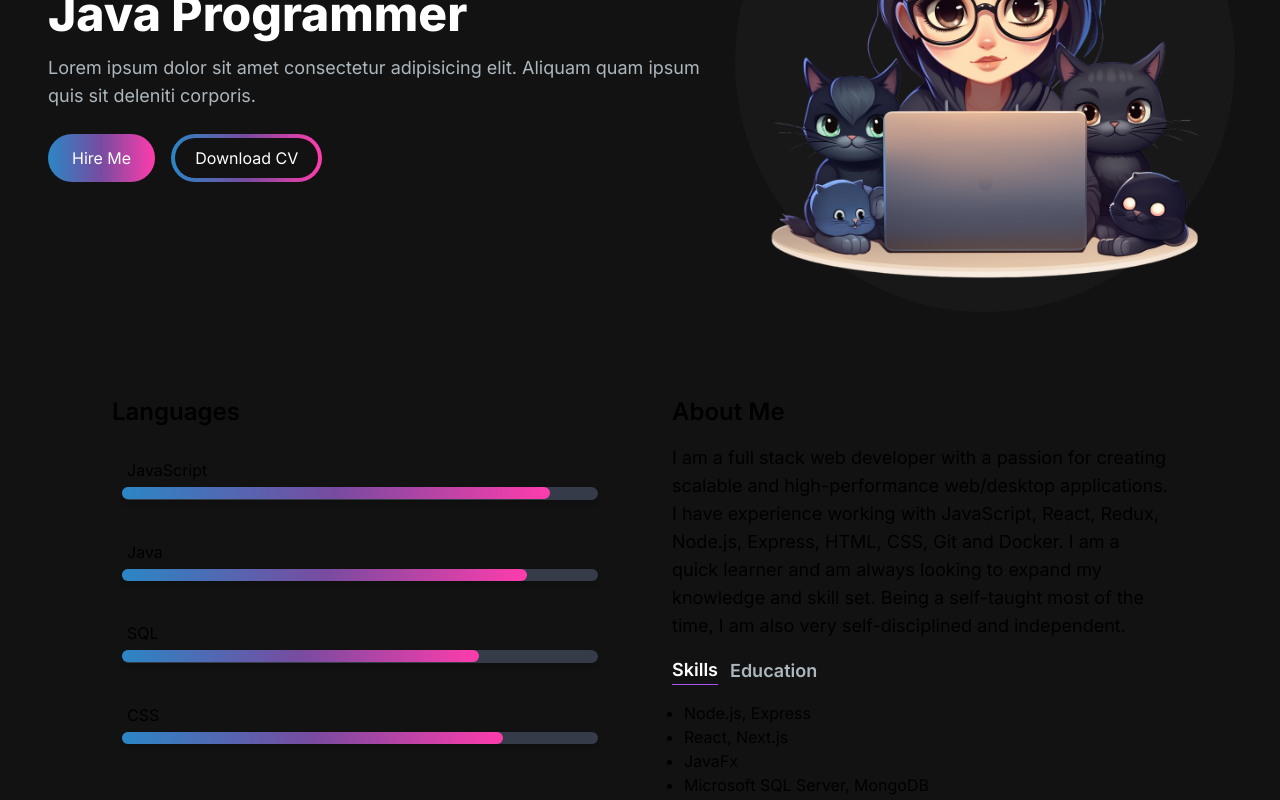
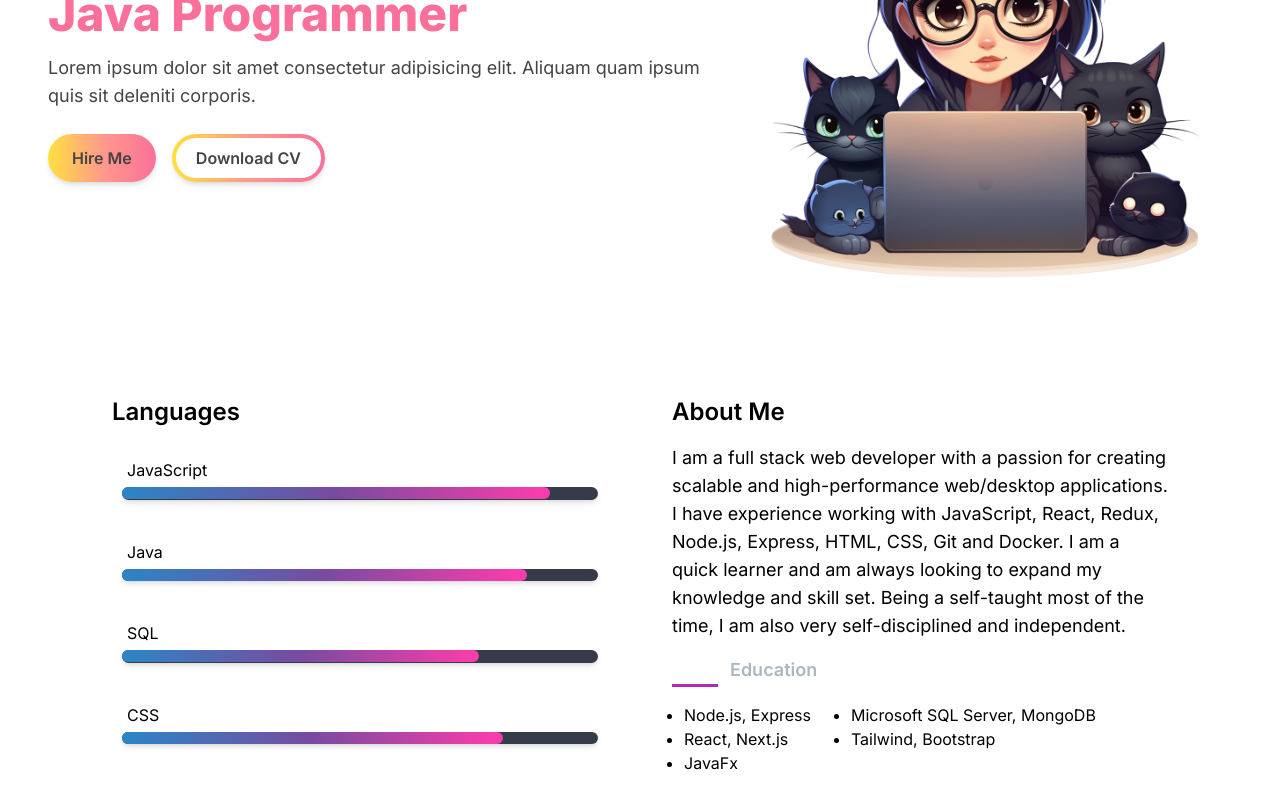
Before and after one commit to CamelliaBui95/webPortfolioBTN, a Next.js app: page / in a window 1280 px wide. Shown: the part 300-1100 px from the top of the page. Built offline with nearby package versions, Linux system fonts and the light colour scheme.

Commit message:
adding light/dark mode

```diff
--- a/src/app/components/AboutSection.jsx
+++ b/src/app/components/AboutSection.jsx
@@ -1,28 +1,35 @@
 import React, { useState, useRef, useEffect, useTransition } from "react";
 import ProgressBar from "./ProgressBar";
-import TabButton from "./TabButton";
+import TabButton from "./tab/TabButton";
 
 const TAB_DATA = [
   {
     id: "skills",
     title: "Skills",
     content: (
+      <div className="mt-2 py-2 flex flex-row ">
         <ul className="list-disc pl-3">
           <li>Node.js, Express</li>
           <li>React, Next.js</li>
           <li>JavaFx</li>
+        </ul>
+        <ul className="list-disc ml-10">
           <li>Microsoft SQL Server, MongoDB</li>
+          <li>Tailwind, Bootstrap</li>
         </ul>
+      </div>
     ),
   },
   {
     id: "education",
     title: "Education",
     content: (
+      <div className="mt-2 py-2">
         <ul className="list-disc pl-3">
           <li>Business English, Ton Duc Thang University, HoChiMinh City</li>
           <li>CDA - Concepteur Developpeur d'Application, AFPA Roubaix</li>
         </ul>
+      </div>
     ),
   },
 ];
@@ -31,7 +38,6 @@ const animationStyles = {
   slideOut: {
     transform: "translateX(150%)",
     opacity: 0,
-    display: "hidden",
   },
   slideIn: {
     transform: "translateX(0)",
@@ -59,7 +65,7 @@ const AboutSection = () => {
     const observer = new IntersectionObserver(
       ([entry]) => {
         if (entry.isIntersecting) setIntersect(true);
-            else setIntersect(false)
+        else setIntersect(false);
       },
       { threshold: 0.5 }
     );
@@ -74,7 +80,7 @@ const AboutSection = () => {
   }, []);
 
   return (
-    <section>
+    <section id="about" className="transition-all ">
       <div
         className=" md:grid md:grid-cols-2 gap-8 items-center mt-5 py-8 px-4 xl:gap-16 sm:py-16 xl:px-16"
         ref={ref}
@@ -123,9 +129,8 @@ const AboutSection = () => {
                 Education
               </TabButton>
             </div>
-            <div className="mt-2 py-2">
+
             {TAB_DATA.find((t) => t.id === tab).content}
-            </div>
           </div>
         </div>
       </div>
--- a/src/app/components/HeroSection.jsx
+++ b/src/app/components/HeroSection.jsx
@@ -7,8 +7,8 @@ const HeroSection = () => {
     <section>
       <div className="grid grid-cols-1 sm:grid-cols-12">
         <div className="col-span-7 place-self-center flex flex-col flex-wrap justify-center text-center sm:text-left">
-          <h1 className="text-white text-3xl sm:text-5xl 3xl:text-7xl font-extrabold mb-4">
-            <span className="text-transparent bg-clip-text bg-gradient-to-r from-[#2B86C5] via-[#784BA0] to-[#FF3CAC]">
+          <h1 className="text-textDeco text-3xl sm:text-5xl 3xl:text-7xl font-extrabold mb-4">
+            <span className="text-transparent bg-clip-text bg-gradient-to-r from-primaryFrom via-primaryVia to-primaryTo">
               Hello, I'm{" "}
             </span>
             <br />
@@ -26,23 +26,23 @@ const HeroSection = () => {
               repeat={Infinity}
             />
           </h1>
-          <p className="text-[#ADB7BE] text-base sm:text-lg 3xl:text-2xl mb-6">
+          <p className="text-secondaryBaseColor text-base sm:text-lg 3xl:text-2xl mb-6">
             Lorem ipsum dolor sit amet consectetur adipisicing elit. Aliquam
             quam ipsum quis sit deleniti corporis.
           </p>
           <div className="">
-            <button className="rounded-full mr-4 mb-3 sm:mb-0 px-6 py-3 w-full sm:w-fit bg-gradient-to-r from-[#2B86C5] via-[#784BA0] to-[#FF3CAC] text-white hover:text-slate-200 2xl:text-xl">
+            <button className="rounded-full mr-4 mb-3 sm:mb-0 px-6 py-3 w-full sm:w-fit bg-gradient-to-r from-primaryFrom via-primaryVia to-primaryTo text-secondaryBaseColor font-semibold hover:text-slate-200 2xl:text-xl transition-all duration-300 shadow-md">
               Hire Me
             </button>
-            <button className="rounded-full mr-4 mb-5 sm:mb-0 px-1 py-1 w-full sm:w-fit bg-gradient-to-r from-[#2B86C5] via-[#784BA0] to-[#FF3CAC] text-white hover:text-slate-200 2xl:text-xl">
-              <span className="block rounded-full bg-[#121212] px-5 py-2 text-white hover:bg-slate-800">
+            <button className="rounded-full mr-4 mb-5 sm:mb-0 px-1 py-1 w-full sm:w-fit bg-gradient-to-r from-primaryFrom via-primaryVia to-primaryTo text-secondaryBaseColor font-semibold hover:text-slate-200 2xl:text-xl transition-all duration-300 shadow-md">
+              <span className="block rounded-full bg-primaryBg px-5 py-2 text-secondaryBaseColor hover:bg-slate-100">
                 Download CV
               </span>
             </button>
           </div>
         </div>
         <div className="col-span-5 place-self-center  ">
-          <div className="bg-[#181818] rounded-full w-[300px] h-[300px] sm:w-[500px] sm:h-[500px] 3xl:w-[650px] 3xl:h-[650px] relative">
+          <div className="bg-secondaryBg rounded-full w-[300px] h-[300px] sm:w-[500px] sm:h-[500px] 3xl:w-[650px] 3xl:h-[650px] relative">
             <Image
               src="/images/memoji-with-cats-nobackground.png"
               alt="hero image"
--- a/src/app/components/MenuMobile.jsx
+++ b/src/app/components/MenuMobile.jsx
@@ -1,7 +1,9 @@
 import React, { useState } from "react";
 import NavLink from "./NavLink";
 
+
 const MenuMobile = ({ menuItems }) => {
+
 
   return (
     <ul
--- a/src/app/components/NavLink.jsx
+++ b/src/app/components/NavLink.jsx
@@ -5,7 +5,7 @@ const NavLink = ({title, path}) => {
   return (
     <Link
       href={path}
-      className="block py-2 mr-4 text-lg sm:text-xl transition-all duration-400 hover:text-transparent hover:bg-clip-text hover:bg-gradient-to-r from-[#2B86C5] via-[#784BA0] to-[#FF3CAC] text-white"
+      className="block py-2 mr-4 text-lg sm:text-xl transition-all duration-300 hover:text-transparent hover:bg-clip-text hover:bg-gradient-to-r from-primaryFrom via-primaryVia to-primaryTo text-secondaryBaseColor"
     >
       {title}
     </Link>
--- a/src/app/components/TabButton.jsx
+++ b/src/app/components/tab/TabButton.jsx
@@ -1,10 +1,12 @@
 import React from "react";
+import "./tabStyle.css"
 
 const TabButton = ({ active, setTab, children }) => {
-    const classes = active ? "border-b border-purple-500 text-white" : "text-[#ADB7BE]";
+    const classes = active ? "text-white" : "text-[#ADB7BE]";
   return (
     <button className={`mr-3 text-lg font-semibold hover:text-white ${classes} transition-all duration-300`} onClick={setTab}>
       <p>{children}</p>
+      <span className="highLight" style={{width: `${active ? "100%" : "0%"}`}}></span>
     </button>
   );
 };
--- /dev/null
+++ b/src/app/components/tab/tabStyle.css
@@ -0,0 +1,9 @@
+.highLight {
+    display: block;
+    margin: auto;
+    width: 0%;
+    height: 3px;
+    background-color: rgb(180, 41, 180);
+    transition: all;
+    transition-duration: 0.3s;
+}
--- a/src/app/globals.css
+++ b/src/app/globals.css
@@ -2,30 +2,48 @@
 @tailwind components;
 @tailwind utilities;
 
-:root {
+/*:root {
   --foreground-rgb: 0, 0, 0;
   --background-start-rgb: 214, 219, 220;
   --background-end-rgb: 255, 255, 255;
 }
 
-@media (prefers-color-scheme: dark) {
+/*@media (prefers-color-scheme: dark) {
   :root {
     --foreground-rgb: 255, 255, 255;
     --background-start-rgb: 0, 0, 0;
     --background-end-rgb: 0, 0, 0;
   }
+}*/
+
+body {
+    overflow: hidden
 }
 
-body {
-  color: rgb(var(--foreground-rgb));
-  background: linear-gradient(
-      to bottom,
-      transparent,
-      rgb(var(--background-end-rgb))
-    )
-    rgb(var(--background-start-rgb));
-    overflow-x: hidden
+html {
+  overflow-x: hidden;
 }
-html {
-  overflow-x: hidden
+
+.theme-dark {
+  --primary-from: theme("colors.blueGrad");
+  --primary-via: theme("colors.purpleGrad");
+  --primary-to: theme("colors.pinkGrad");
+  --primaryBg: theme("colors.black");
+  --secondaryBg: theme("colors.secondaryBlack");
+  --base-color: theme("colors.white");
+  --secondary-base-color: theme("colors.mediumGrey");
+  --borderDeco: theme("colors.black");
+  --textDeco: theme("colors.white");
 }
+
+.theme-light {
+  --primary-from: theme("colors.yellowGrad");
+  --primary-via: theme("colors.orangeGrad");
+  --primary-to: theme("colors.salmonGrad");
+  --primaryBg: theme("colors.white");
+  --secondaryBg: theme("colors.white");
+  --base-color: theme("colors.black");
+  --secondary-base-color: theme("colors.darkGrey");
+  --borderDeco: theme("colors.salmonGrad");
+  --textDeco: theme("colors.salmonGrad");
+}
--- a/src/app/page.js
+++ b/src/app/page.js
@@ -7,12 +7,12 @@ import ProjectSection from "./components/ProjectSection";
 
 export default function Home() {
   return (
-    <main className="flex flex-col bg-[#121212] min-h-screen">
+    <main className="theme-light flex flex-col bg-primaryBg min-h-screen">
       <NavBar />
       <div className="container px-12 mt-24 py-4 mx-auto ">
         <HeroSection />
         <AboutSection />
-        <ProjectSection/>
+        <ProjectSection />
       </div>
     </main>
   );
--- a/tailwind.config.js
+++ b/tailwind.config.js
@@ -13,9 +13,35 @@ module.exports = {
           "conic-gradient(from 180deg at 50% 50%, var(--tw-gradient-stops))",
       },
       screens: {
-        "3xl": "1700px"
+        "3xl": "1700px",
+      },
+      colors: {
+        blueGrad: "#2B86C5",
+        purpleGrad: "#784BA0",
+        pinkGrad: "#FF3CAC",
+        black: "#121212",
+        secondaryBlack: "#181818",
+        yellowGrad: "#FEE140",
+        salmonGrad: "#FA709A",
+        orangeGrad: "#FF9A8B",
+        mediumGrey: "#ADB7BE",
+        darkGrey: "#454343",
+        primaryFrom: "var(--primary-from)",
+        primaryVia: "var(--primary-via)",
+        primaryTo: "var(--primary-to)",
+        primaryBg: "var(--primaryBg)",
+        baseColor: "var(--base-color)",
+        secondaryBaseColor: "var(--secondary-base-color)",
+        borderDeco: "var(--borderDeco)",
+        textDeco: "var(--textDeco)",
+        secondaryBg: "var(--secondaryBg)",
       },
     },
   },
   plugins: [],
 };
+//background-color: #FF9A8B;
+//background-image: linear-gradient(90deg, #FF9A8B 0%, #FF6A88 55%, #FF99AC 100%);
+
+//blue:from-[#2B86C5] purple:via-[#784BA0] pink:to-[#FF3CAC]
+//secondaryBase: [#ADB7BE]
```
Also changed, not shown: src/app/components/NavBar.jsx (+27 -8 lines). Lines whose indentation alone changed are shown as unchanged.
